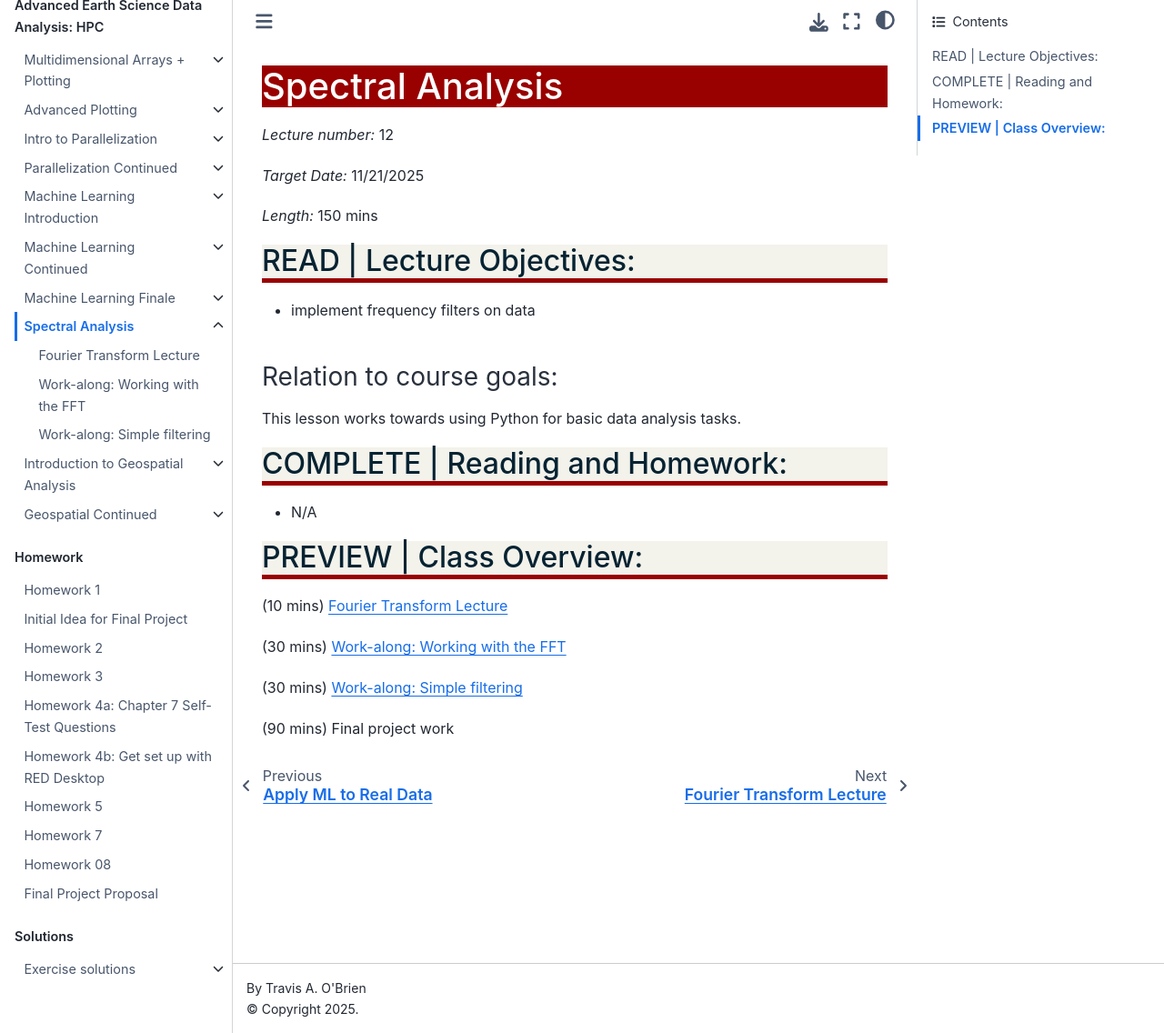
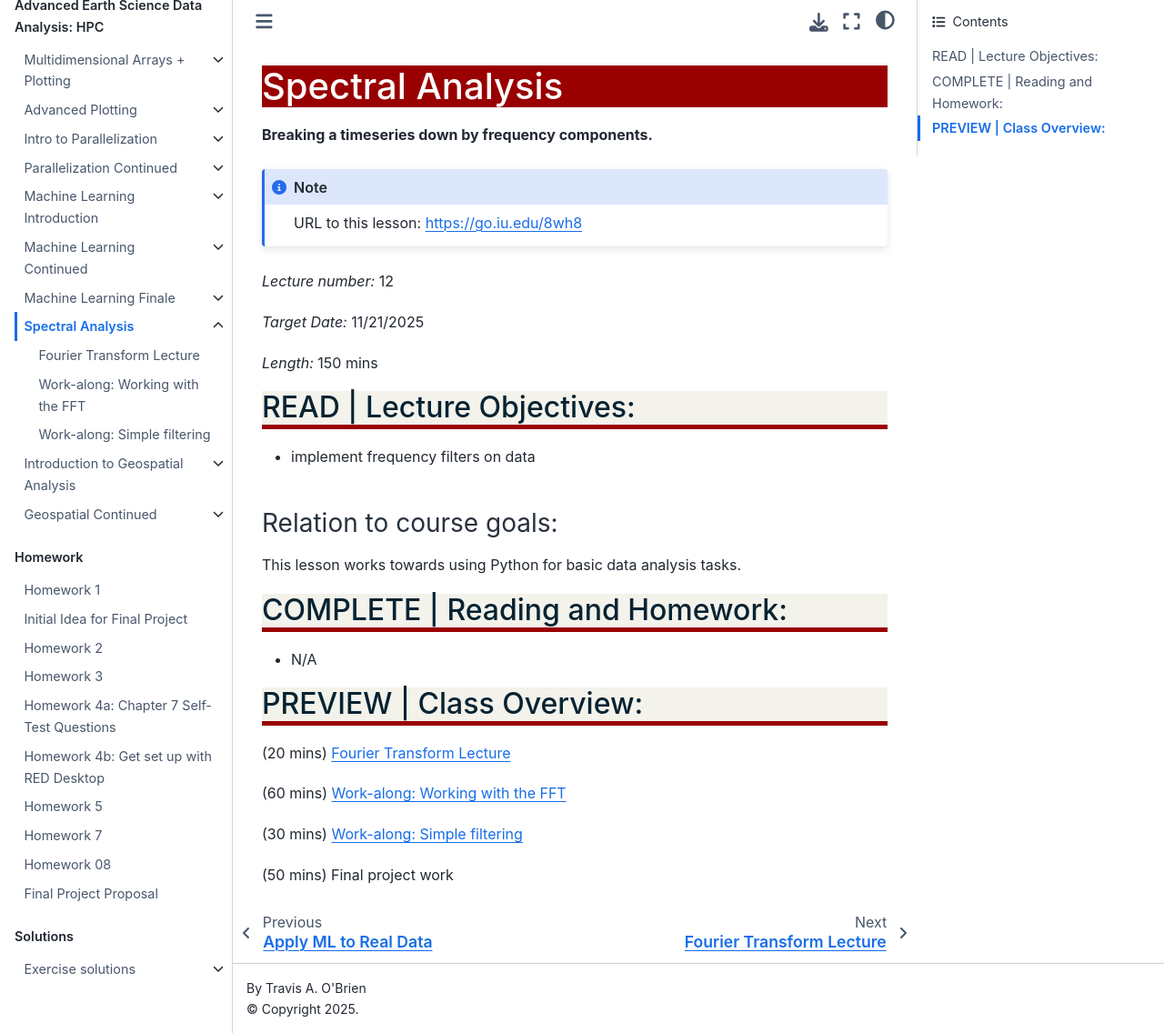
Before and after one commit to taobrienlbl/advanced_earth_science_data_analysis, a Jupyter Book: the page built from content/lessons/12_spectral_analysis/12_spectral_analysis.md, in a window 1280 px wide and 1136 px high. Shown: the whole window at 91% size. Built offline with Jupyter Book 1.0.4 settings and Sphinx 7.4.7 and the Sphinx Book theme 1.1.4, drawn with Linux system fonts in a browser that asks for light colours; pages that are not in the unit, such as notebooks, are missing from menus.

Commit message:
Added lesson 12

````diff
--- a/content/lessons/12_spectral_analysis/12_spectral_analysis.md
+++ b/content/lessons/12_spectral_analysis/12_spectral_analysis.md
@@ -1,4 +1,10 @@
 # Spectral Analysis
+
+**Breaking a timeseries down by frequency components.**
+
+```{note}
+URL to this lesson: https://go.iu.edu/8wh8
+```
 
 *Lecture number:* 12
 
@@ -20,10 +26,10 @@
 
 ## PREVIEW | Class Overview:
 
-(10 mins) [](./12_fourier_transform_lecture.md)
+(20 mins) [](./12_fourier_transform_lecture.md)
 
-(30 mins) [](./12_workalong_01_fft.ipynb)
+(60 mins) [](./12_workalong_01_fft.ipynb)
 
 (30 mins) [](./12_workalong_02_filter.ipynb)
 
-(90 mins) Final project work
+(50 mins) Final project work
````
Also changed, not shown: content/lessons/12_spectral_analysis/12_fourier_transform_lecture.md (+3 -1 lines), content/lessons/12_spectral_analysis/12_workalong_01_fft.ipynb, content/lessons/12_spectral_analysis/12_workalong_02_filter.ipynb.
